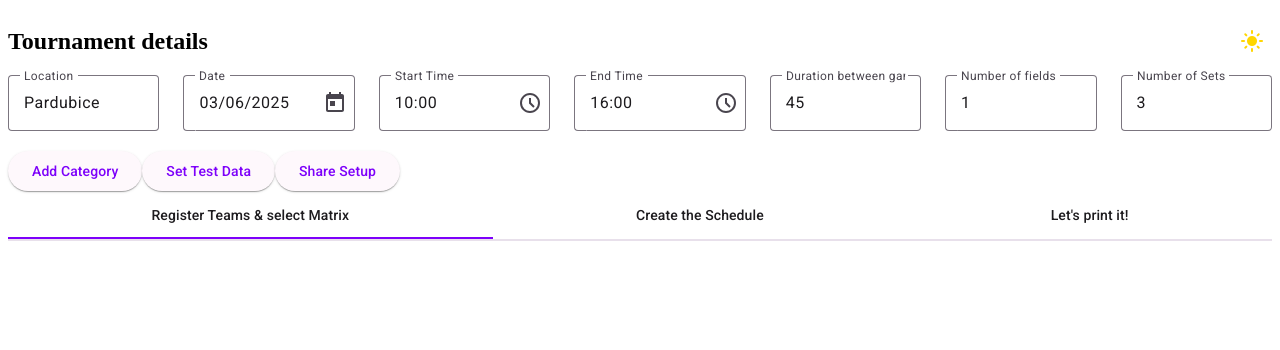
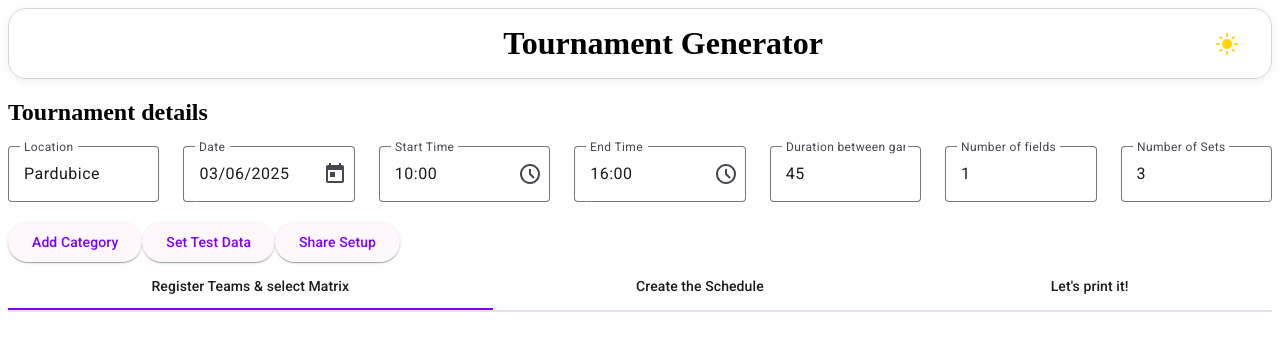
Before and after one commit to alexeil/kb-matrixes, an Angular app: page / in a window 1280 px wide. Shown: the top 350 px of the page. Built offline with nearby package versions, Linux system fonts and the light colour scheme.

Commit message:
Add standalone header component with theme toggle functionality; update styles for improved layout

```diff
--- a/src/app/app.component.html
+++ b/src/app/app.component.html
@@ -1,9 +1,7 @@
+<app-header [isDarkTheme]="isDarkTheme" (themeToggle)="toggleTheme()"></app-header>
+
 <div style="display: flex; justify-content: space-between; align-items: center;">
   <h2>Tournament details</h2>
-  <button mat-icon-button (click)="toggleTheme()" [attr.aria-label]="isDarkTheme ? 'Switch to light mode' : 'Switch to dark mode'">
-    <mat-icon [ngClass]="isDarkTheme ? 'moon-icon' : 'sun-icon'" >{{ isDarkTheme ? 'dark_mode' : 'light_mode' }}</mat-icon>
-  </button>
-
 </div>
 
 <div style="display: flex; align-items: center; gap: 24px;">
--- a/src/app/app.component.ts
+++ b/src/app/app.component.ts
@@ -26,6 +26,7 @@ import { ScheduleComponent } from './components/schedule/schedule.component';
 import { Observable } from 'rxjs';
 import { ScheduledGame } from './models/scheduled-game';
 import { ScheduleDisplay } from './components/schedule-display/schedule-display';
+import { HeaderComponent } from './components/header/header.component';
 
 @Component({
   selector: 'app-root',
@@ -51,7 +52,8 @@ import { ScheduleDisplay } from './components/schedule-display/schedule-display'
     GameSheetComponent,
     RankingComponent,
     ScheduleComponent,
-    ScheduleDisplay
+    ScheduleDisplay,
+    HeaderComponent
   ],
   templateUrl: './app.component.html',
   styleUrls: ['./app.component.scss']
--- /dev/null
+++ b/src/app/components/header/header.component.html
@@ -0,0 +1,9 @@
+<div class="app-header">
+  <div class="header-spacer"></div>
+  <h1 class="header-title">Tournament Generator</h1>
+  <button mat-icon-button class="theme-toggle-btn" (click)="themeToggle.emit()" [attr.aria-label]="isDarkTheme ? 'Switch to light mode' : 'Switch to dark mode'">
+    <mat-icon [ngClass]="isDarkTheme ? 'moon-icon' : 'sun-icon'">
+      {{ isDarkTheme ? 'dark_mode' : 'light_mode' }}
+    </mat-icon>
+  </button>
+</div>
--- /dev/null
+++ b/src/app/components/header/header.component.scss
@@ -0,0 +1,37 @@
+.app-header {
+  display: flex;
+  align-items: center;
+  justify-content: center;
+  position: relative;
+  padding: 16px 0;
+  border-radius: 18px;
+  border: 1.5px solid #d1d5db;
+  box-shadow: 0 2px 8px rgb(0 0 0 / 6%);
+}
+
+.header-title {
+  margin: 0;
+  flex: 0 1 auto;
+  text-align: center;
+  width: 100%;
+  font-size: 2rem;
+}
+
+.theme-toggle-btn {
+  position: absolute;
+  right: 24px;
+  top: 50%;
+  transform: translateY(-50%);
+}
+
+.header-spacer {
+  width: 48px; // same as button width, for symmetry
+}
+
+.sun-icon {
+  color: #FFD600;
+}
+
+.moon-icon {
+  color: #90CAF9;
+}
```
Also changed, not shown: src/app/components/header/header.component.ts (added, +16 -0 lines).
